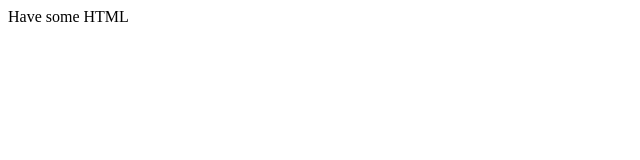
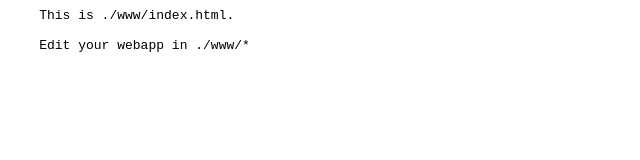
Before and after one commit to ashok-paragon/nodejs-heroku-template, a website: page www/index.html in a window 1280 px wide. Shown: the whole page, without its empty margins (0-640 px from the left). Drawn offline with Linux system fonts and the light colour scheme.

Commit message:
Update index.html

```diff
--- a/www/index.html
+++ b/www/index.html
@@ -1,3 +1,7 @@
 <html>
-    Have some HTML
+<pre>
+    This is ./www/index.html.
+
+    Edit your webapp in ./www/*
+</pre>
 </html>
```
